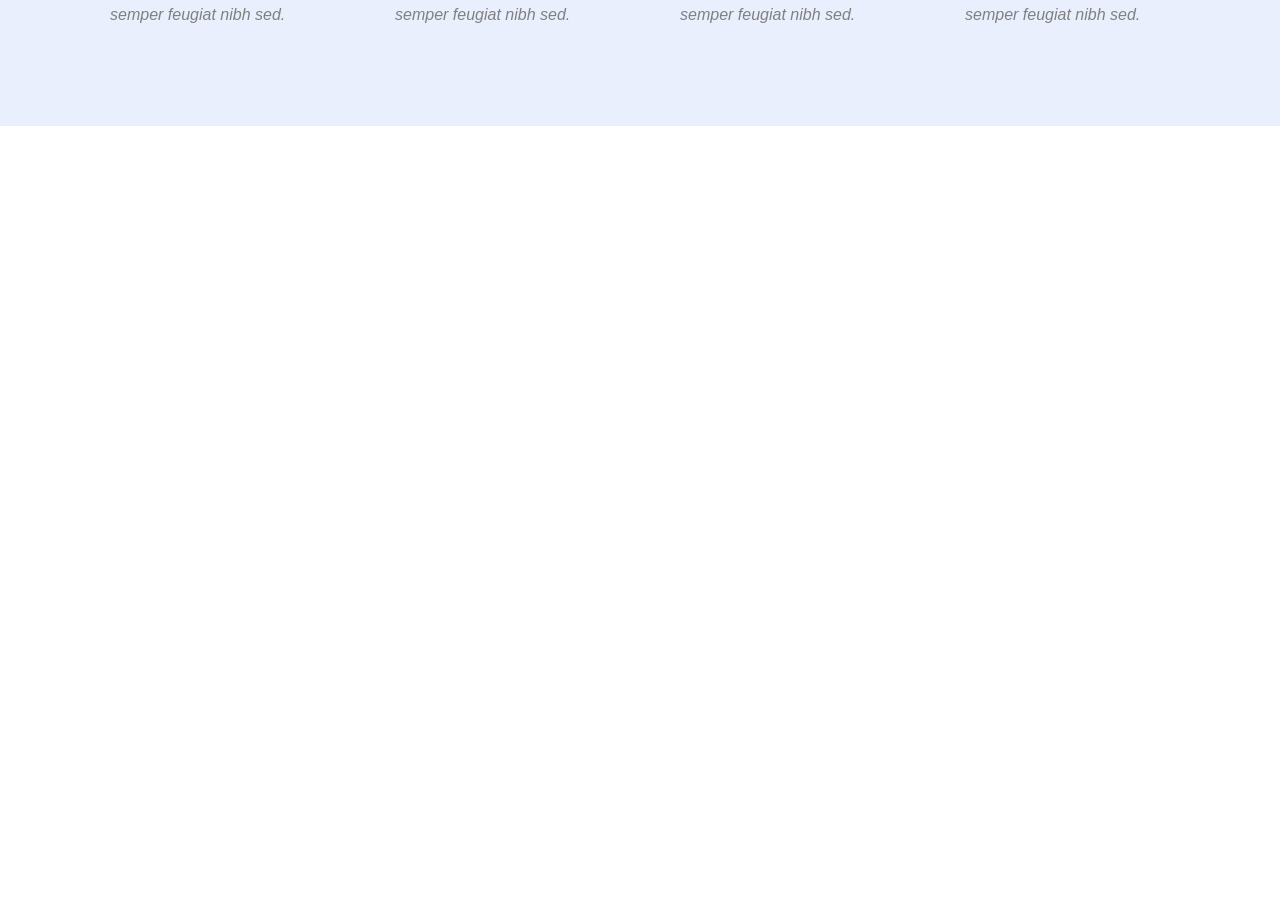
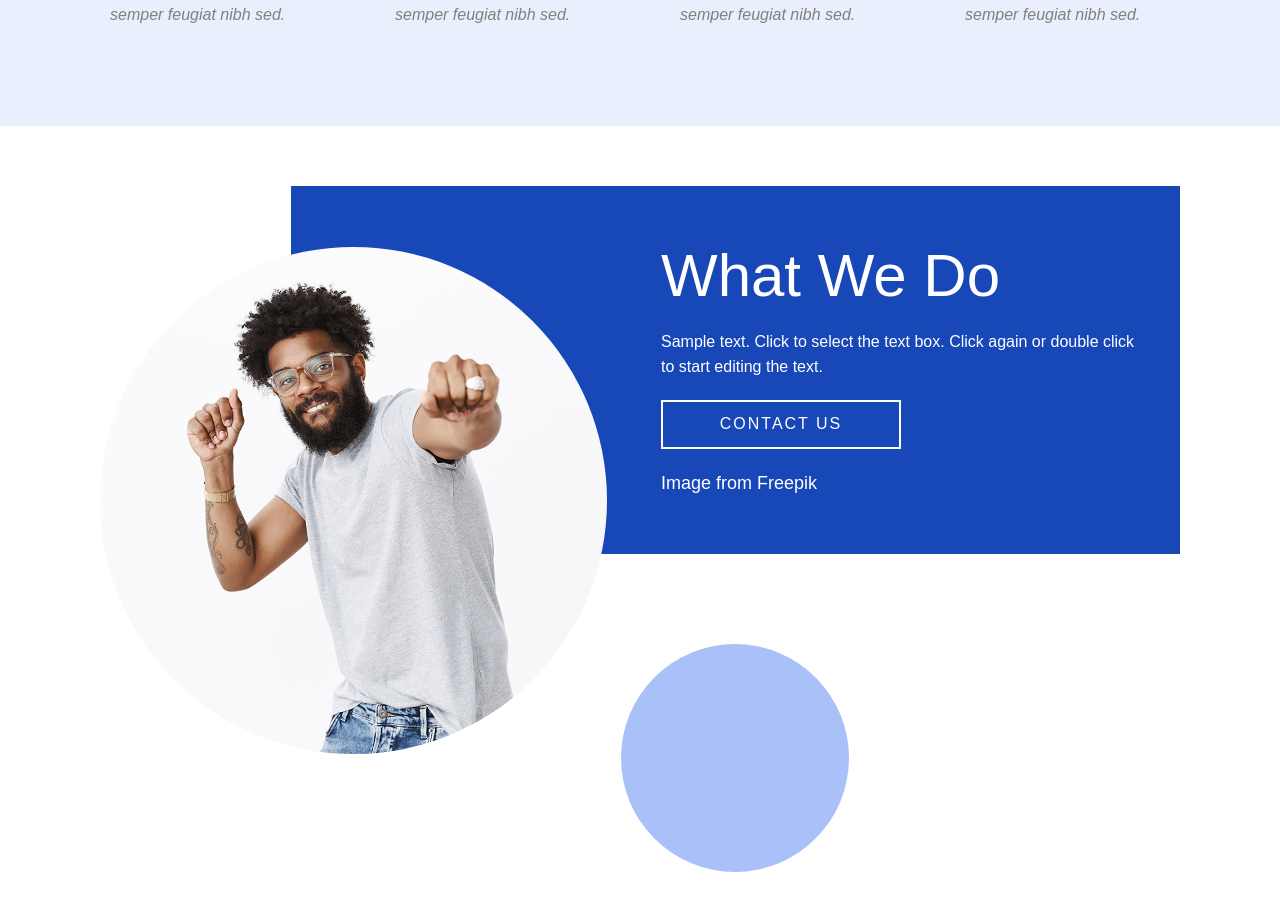
Before and after one commit to jihunv8/publishing-prac--music-edu, a React (Create React App) app: page / in a window 1280 px wide. Shown: the part 1901-2811 px from the top of the page. Before the commit the page ends 2027 px from the top, so only its background shows below. Built offline with nearby package versions, Linux system fonts and the light colour scheme; a web font is replaced by a local one.

Commit message:
[add] Home => Section4 컴포넌트 추가

```diff
--- /dev/null
+++ b/src/components/home/section4/Contents.jsx
@@ -0,0 +1,60 @@
+import styled from 'styled-components';
+
+function Contents() {
+  return (
+    <ContentsWrapper>
+      <Title>What We Do</Title>
+      <Text>Sample text. Click to select the text box. Click again or double click to start editing the text.</Text>
+      <Button>CONTACT US</Button>
+      <ImageSource>Image from Freepik</ImageSource>
+    </ContentsWrapper>
+  );
+}
+
+export default Contents;
+
+const ContentsWrapper = styled.div`
+  background-color: #1847b8;
+  width: 889px;
+  height: 368px;
+  margin: 0 30px 0 auto;
+  padding: 30px 30px 30px 370px;
+  display: flex;
+  flex-direction: column;
+  justify-content: center;
+  color: #fff;
+`;
+
+const Title = styled.h2`
+  font-size: 3.75rem;
+  font-family: roboto-condensed, sans-serif;
+  font-weight: normal;
+  line-height: 110%;
+`;
+
+const Text = styled.div`
+  margin-top: 20px;
+  line-height: 160%;
+`;
+
+const Button = styled.button`
+  background-color: rgba(0, 0, 0, 0);
+  width: 240px;
+  height: 49px;
+  margin-top: 20px;
+  border: solid 2px #fff;
+  color: inherit;
+  letter-spacing: 2px;
+
+  &:hover {
+    background-color: #fff;
+    color: #1847b8;
+  }
+`;
+
+const ImageSource = styled.div`
+  margin-top: 20px;
+  font-size: 1.125rem;
+  line-height: 160%;
+  font-weight: lighter;
+`;
--- /dev/null
+++ b/src/components/home/section4/Section4.jsx
@@ -0,0 +1,44 @@
+import styled from 'styled-components';
+import { contentsAreaXLarge } from '../../../global-style/style-util/mediaSize.js';
+import image from '../../../images/jj.jpg';
+
+import Contents from './Contents.jsx';
+
+function Section4() {
+  return (
+    <Section4Wrapper>
+      <ContentsContainer>
+        <Contents />
+        <Image />
+        <Circle />
+      </ContentsContainer>
+    </Section4Wrapper>
+  );
+}
+
+export default Section4;
+
+const Section4Wrapper = styled.section``;
+
+const ContentsContainer = styled.div`
+  width: ${contentsAreaXLarge};
+  position: relative;
+  margin: 0 auto;
+  padding: 60px 0;
+`;
+
+const Image = styled.div`
+  background: url(${image}) no-repeat center / cover;
+  width: 507px;
+  height: 507px;
+  margin: -307px auto 0 30px;
+  border-radius: 100%;
+`;
+
+const Circle = styled.div`
+  background-color: #a9c0f8;
+  width: 228px;
+  height: 228px;
+  border-radius: 100%;
+  margin: -110px 361px 0 auto;
+`;
--- a/src/page/Home.jsx
+++ b/src/page/Home.jsx
@@ -4,6 +4,7 @@ import Header from '../components/common/Header';
 import Section1 from '../components/home/Section1';
 import Section2 from '../components/home/Section2';
 import Section3 from '../components/home/Section3';
+import Section4 from '../components/home/section4/Section4';
 
 const HomeWrapper = styled.div``;
 
@@ -14,6 +15,7 @@ function Home() {
       <Section1 />
       <Section2 />
       <Section3 />
+      <Section4 />
     </HomeWrapper>
   );
 }
```
Also changed, not shown: src/images/jj.jpg (added).
